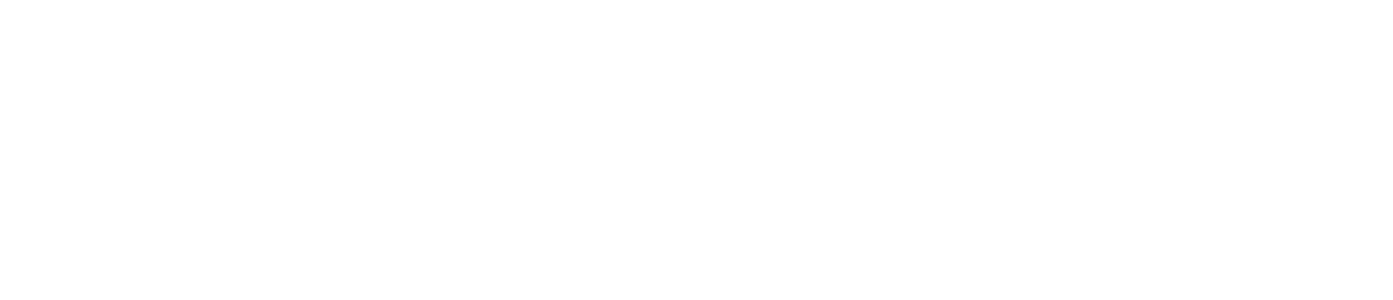
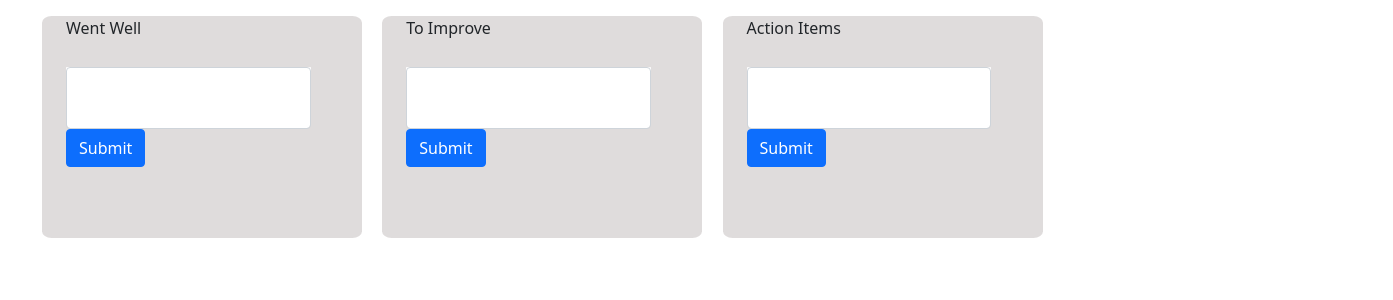
Before and after one commit to vinayakkamati/retro-board-UI, an Angular app: page /board in a window 1280 px wide. Before the commit this address led to /. Shown: the top 300 px of the page, 1393 px wide, since content can reach past the window. Built offline with nearby package versions, Linux system fonts and the light colour scheme.

Commit message:
[IF-220] feature: implement create user functionality (#4)

```diff
--- /dev/null
+++ b/src/app/components/board/board-item/board-item.component.css
@@ -0,0 +1,36 @@
+  .container{
+    align-items: center;
+    background-color: rgb(223, 220, 220);
+    height: 100%;
+    width: 25vw;
+    margin-right: 90%;
+    margin-top: 5%;
+    border-radius: 3%;
+  }
+  .container-1{
+    background-color: white;
+    height: 3%;
+    width: 90%;
+    margin-top: 10%;
+    margin-bottom: 20%;
+    border-radius: 3%;
+  }
+
+.column {
+  float: left;
+  width: 25%;
+  padding: 0 10px;
+}
+
+.row {
+  margin-left: 20px;
+  margin-right: -125px;
+}
+.container-2{
+  background-color: white;
+  height: 200%;
+  width: 67%;
+  margin-top: 8%;
+  border-radius: 3%;
+  margin-left: -5%;
+}
--- /dev/null
+++ b/src/app/components/board/board-item/board-item.component.html
@@ -0,0 +1,12 @@
+<div class="row" >
+  <div class="column" *ngFor="let category of categories">
+    <div class="container">
+      <label>{{ category.categoryName }}</label>
+      <div class="container-1">
+        <app-comment-item
+        [category] ="category">
+      </app-comment-item>
+      </div>
+    </div>
+  </div>
+</div>
--- /dev/null
+++ b/src/app/components/board/board-item/board-item.component.ts
@@ -0,0 +1,23 @@
+import { Component } from '@angular/core';
+import { Category } from 'src/app/models/category.interface';
+import { CardService } from '../services/card.service';
+import { CommentService } from '../services/comment.service';
+import { CommentDTO } from 'src/app/models/comment-dto.interface';
+import { filter, map } from 'rxjs';
+
+@Component({
+  selector: 'app-board-item',
+  templateUrl: './board-item.component.html',
+  styleUrls: ['./board-item.component.css']
+})
+export class BoardItemComponent {
+  categories: Array<Category>;
+
+  constructor(private cardService: CardService, private commentService: CommentService) {}
+
+  ngOnInit() {
+    this.cardService
+      .getCategories()
+      .subscribe((categories: Category[]) => (this.categories = categories));
+  }
+}
--- /dev/null
+++ b/src/app/components/board/comment-item/comment-item.component.css
@@ -0,0 +1,5 @@
+textarea {
+    resize: none;
+    height: 100%;
+    width: 100%;
+  }
--- /dev/null
+++ b/src/app/components/board/comment-item/comment-item.component.html
@@ -0,0 +1,20 @@
+<!-- <div class="row">
+    <div class="col-xs-12 col-md-6 col-md-offset-3"> -->
+      <form #commentForm="ngForm" (ngSubmit)="onCreateComment(commentForm.value)">
+        <div class="form-group">
+          <textarea
+            class="form-control"
+            id="content"
+            required
+            ngModel
+            name="comment"
+          ></textarea>
+        </div>
+        <button
+          class="btn btn-primary"
+          type="submit">
+         Submit
+        </button>
+      </form>
+    <!-- </div>
+</div> -->
--- /dev/null
+++ b/src/app/components/board/comment-item/comment-item.component.ts
@@ -0,0 +1,25 @@
+import { Component, Input } from '@angular/core';
+import { CommentDTO } from 'src/app/models/comment-dto.interface';
+import { CommentService } from '../services/comment.service';
+
+@Component({
+  selector: 'app-comment-item',
+  templateUrl: './comment-item.component.html',
+  styleUrls: ['./comment-item.component.css']
+})
+export class CommentItemComponent {
+  @Input() category;
+
+  constructor(private commentService: CommentService){}
+
+  onCreateComment(comment: CommentDTO){
+    console.log(comment.commentType)
+    console.log(comment.comment);
+    console.log(this.category)
+    this.commentService.createComment(comment, this.category.categoryValue).subscribe(
+      (comment: CommentDTO) => {
+      }
+    );
+  }
+
+}
--- /dev/null
+++ b/src/app/components/board/services/card.service.ts
@@ -0,0 +1,33 @@
+import { Injectable } from "@angular/core";
+import { Observable, of } from "rxjs";
+import { Category } from "src/app/models/category.interface";
+
+const categories = [
+    {
+      "categoryName": "Went Well",
+      "categoryId": 1,
+      "categoryValue": "WENT_WELL"
+    },
+    {
+      "categoryName": "To Improve",
+      "categoryId": 2,
+      "categoryValue": "TO_IMPROVE"
+    },
+    {
+      "categoryName": "Action Items",
+      "categoryId": 3,
+      "categoryValue": "ACTION_ITEMS"
+    }
+  ]
+
+@Injectable({
+  providedIn: "root"
+})
+export class CardService {
+
+  private categories: Category[] = categories;
+
+  getCategories(): Observable<Category[]> {
+    return of(categories);
+  }
+}
--- /dev/null
+++ b/src/app/components/board/services/comment.service.ts
@@ -0,0 +1,19 @@
+import { HttpClient, HttpParams } from "@angular/common/http";
+import { Injectable } from "@angular/core";
+import { Observable } from "rxjs";
+import { CommentDTO } from "src/app/models/comment-dto.interface";
+import { environment } from "src/environments/environment";
+
+const USER_API: string = `${environment.apiBaseUrl}/comments`
+
+@Injectable({
+    providedIn:"root"
+})
+export class CommentService{
+    constructor(private http: HttpClient){}
+
+    createComment(newComment: CommentDTO, commentType: string): Observable<CommentDTO>{
+        const params =  new HttpParams().set('commentType',commentType)
+        return this.http.post<CommentDTO>(`${USER_API}/create`,newComment,{'params':params});
+    }
+}
--- /dev/null
+++ b/src/app/models/category.interface.ts
@@ -0,0 +1,5 @@
+export interface Category {
+    categoryName: string;
+    categoryId: number;
+    categoryValue: string;
+  }
```
Also changed, not shown: src/app/app.module.ts (+6 -1 lines), src/app/models/comment-dto.interface.ts (added, +7 -0 lines).
